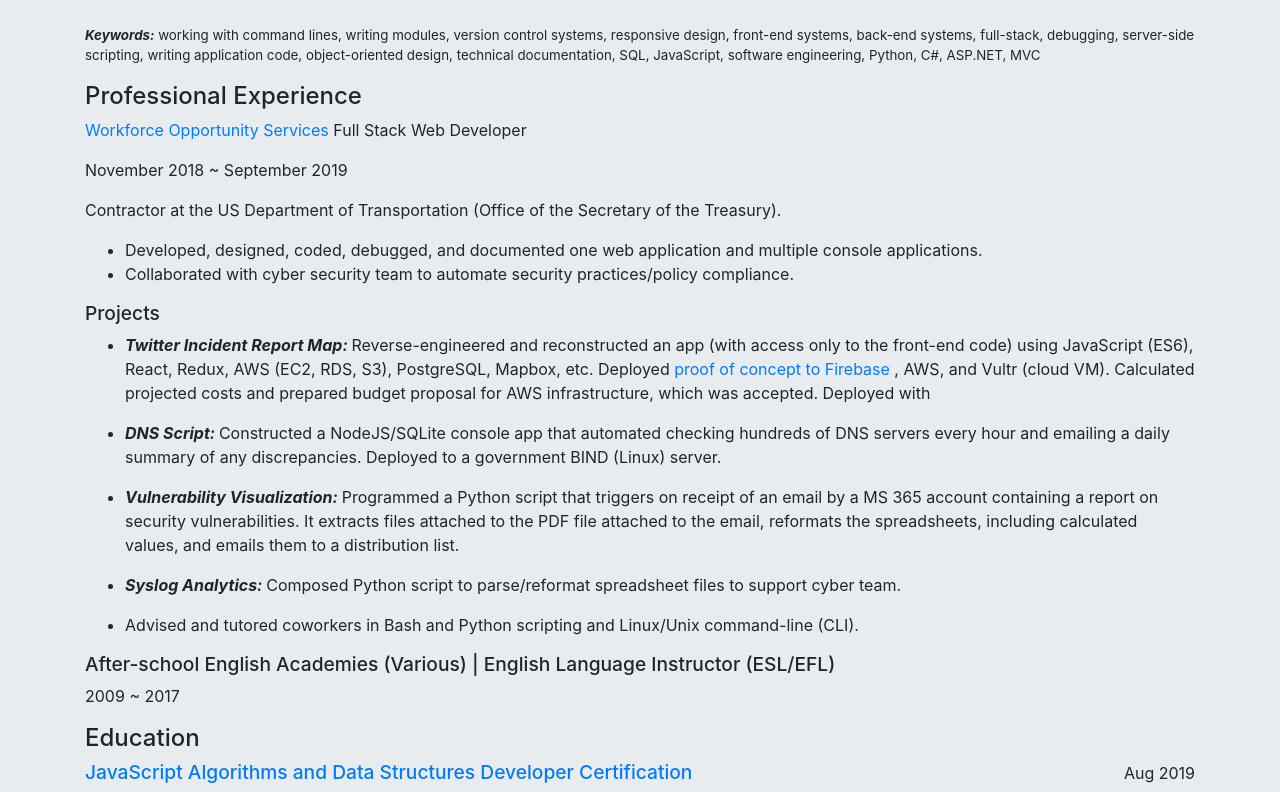
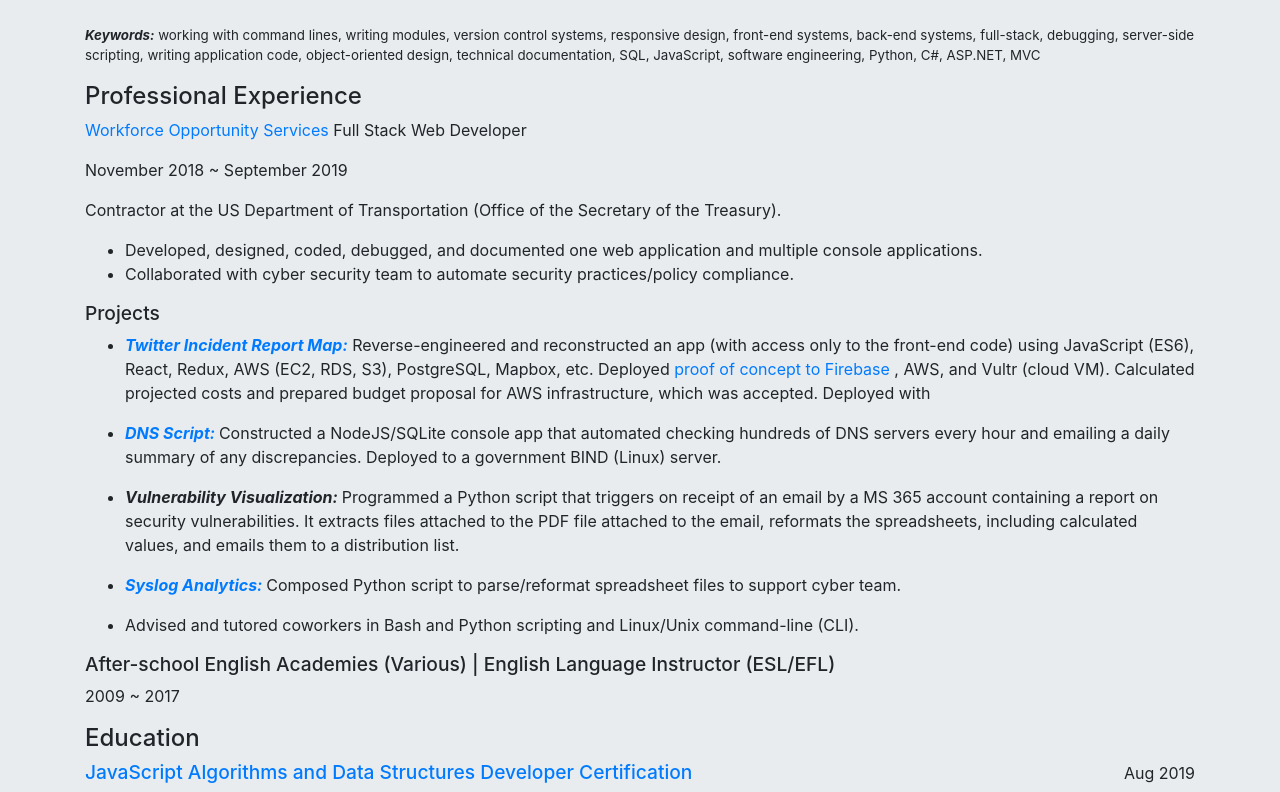
Before and after one commit to lraulin/reactstrap-resume, a React (Create React App) app: page /resume in a window 1280 px wide. Shown: the part 522-1314 px from the top of the page. Built offline with nearby package versions, Linux system fonts and the light colour scheme.

Commit message:
Add links to repos

```diff
--- a/src/Resume.jsx
+++ b/src/Resume.jsx
@@ -181,7 +181,11 @@
                 <ul>
                   <li>
                     <p>
-                      <em>Twitter Incident Report Map: </em>
+                      <em>
+                        <a href="https://github.com/lraulin/incident-map">
+                          Twitter Incident Report Map:
+                        </a>
+                      </em>{" "}
                       Reverse-engineered and reconstructed an app (with access
                       only to the front-end code) using JavaScript (ES6), React,
                       Redux, AWS (EC2, RDS, S3), PostgreSQL, Mapbox, etc.
@@ -198,10 +202,15 @@
                 <ul>
                   <li>
                     <p>
-                      <em>DNS Script: </em>Constructed a NodeJS/SQLite console
-                      app that automated checking hundreds of DNS servers every
-                      hour and emailing a daily summary of any discrepancies.
-                      Deployed to a government BIND (Linux) server.
+                      <em>
+                        <a href="https://github.com/lraulin/dns-audit">
+                          DNS Script:
+                        </a>{" "}
+                      </em>
+                      Constructed a NodeJS/SQLite console app that automated
+                      checking hundreds of DNS servers every hour and emailing a
+                      daily summary of any discrepancies. Deployed to a
+                      government BIND (Linux) server.
                     </p>
                   </li>
                   <li>
@@ -217,7 +226,11 @@
                   </li>
                   <li>
                     <p>
-                      <em>Syslog Analytics: </em>
+                      <em>
+                        <a href="https://github.com/lraulin/syslog_analytics">
+                          Syslog Analytics:
+                        </a>{" "}
+                      </em>
                       Composed Python script to parse/reformat spreadsheet files
                       to support cyber team.
                     </p>
```
